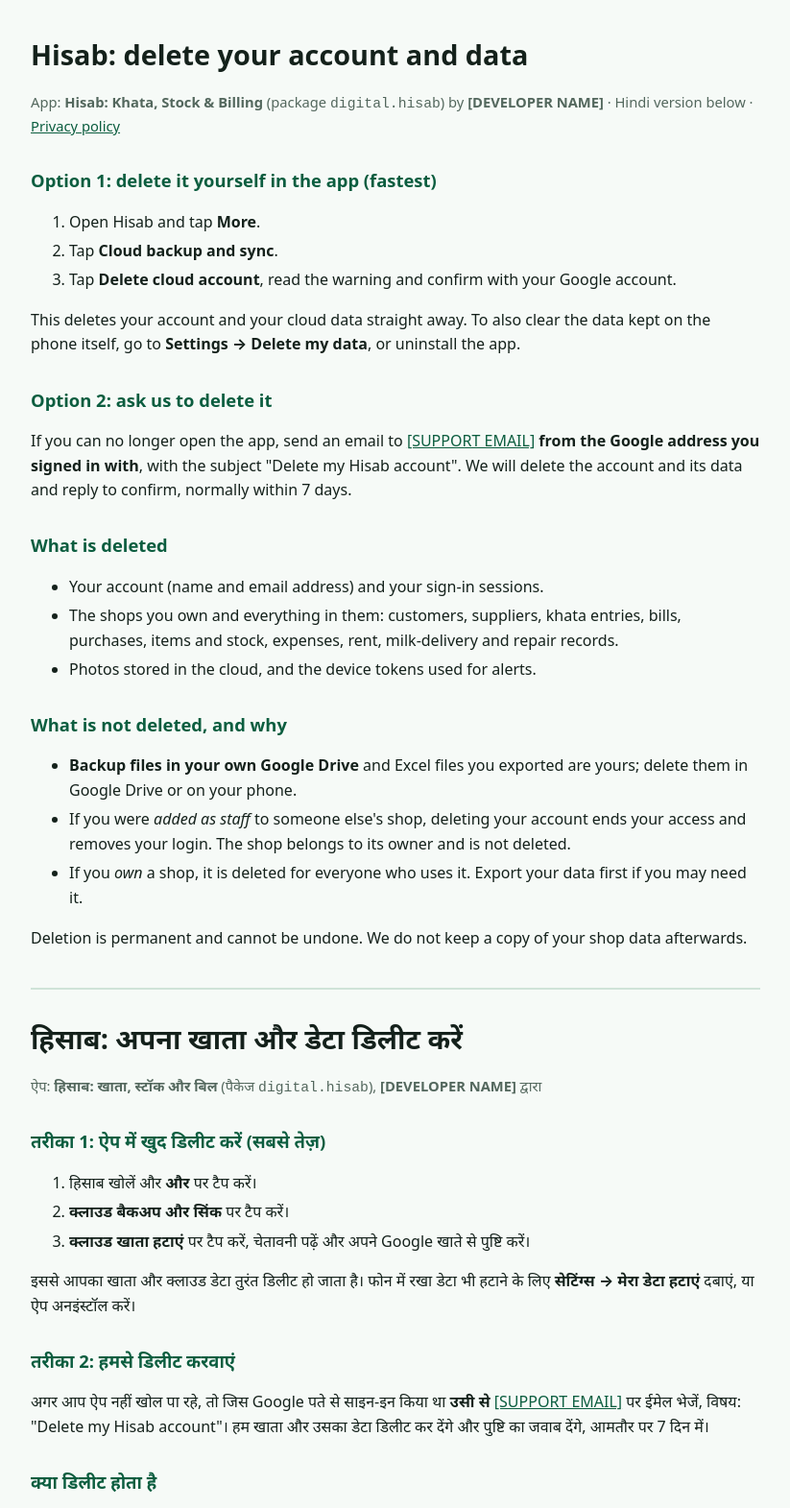
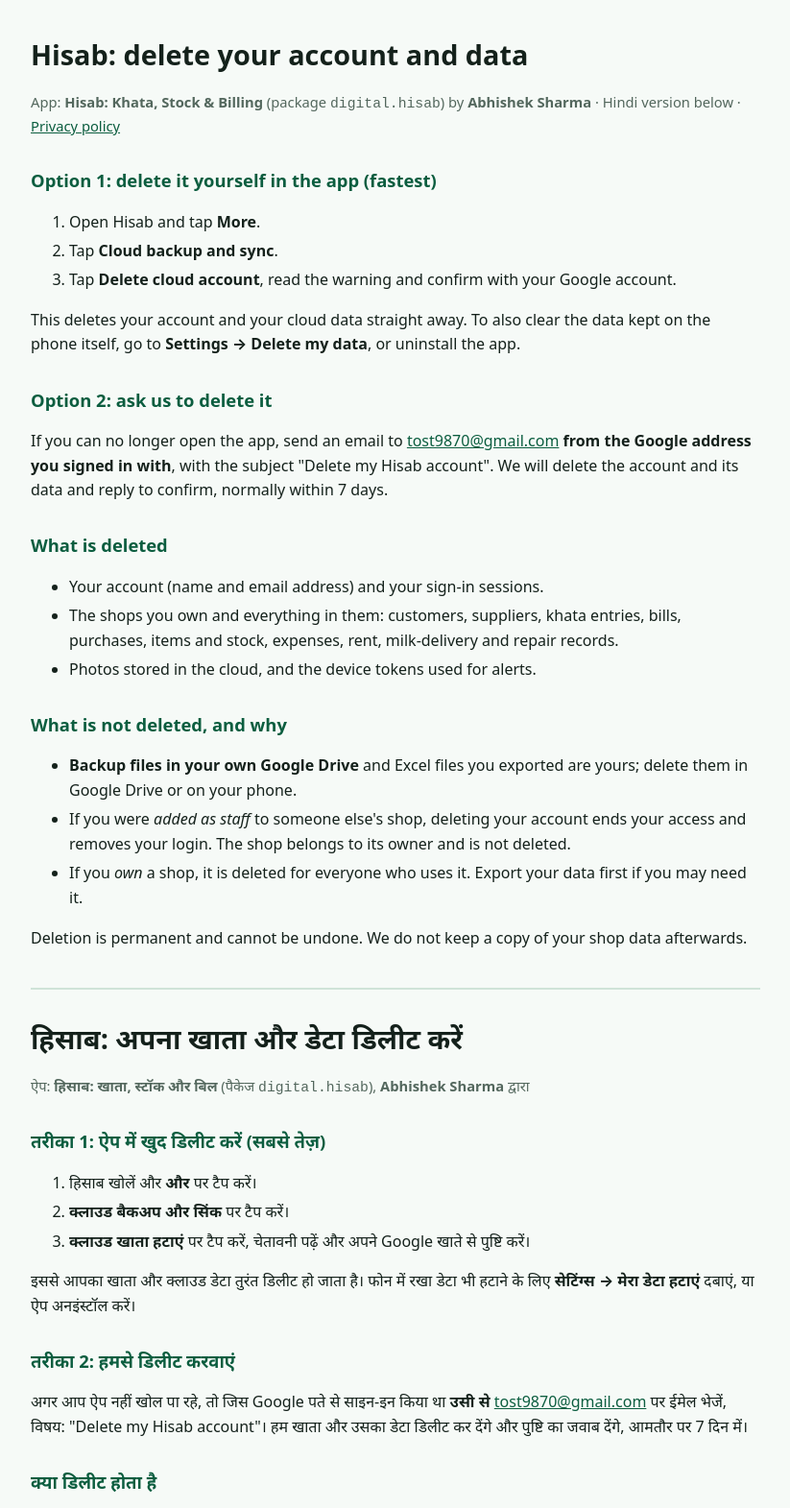
Before and after one commit to Abhishek11Sharma/hisab-privacy, a plain HTML site: page delete-account/index.html in a window 1280 px wide. Shown: the top 1571 px of the page at 96% size, without its empty margins (228-1051 px from the left). Drawn offline with Linux system fonts and the light colour scheme.

Commit message:
Fill contact details

```diff
--- a/delete-account/index.html
+++ b/delete-account/index.html
@@ -19,7 +19,7 @@
 <main>
 
 <h1>Hisab: delete your account and data</h1>
-<p class="muted">App: <strong>Hisab: Khata, Stock &amp; Billing</strong> (package <code>digital.hisab</code>) by <strong>[DEVELOPER NAME]</strong> &middot; Hindi version below &middot; <a href="../">Privacy policy</a></p>
+<p class="muted">App: <strong>Hisab: Khata, Stock &amp; Billing</strong> (package <code>digital.hisab</code>) by <strong>Abhishek Sharma</strong> &middot; Hindi version below &middot; <a href="../">Privacy policy</a></p>
 
 <h2>Option 1: delete it yourself in the app (fastest)</h2>
 <ol>
@@ -30,7 +30,7 @@
 <p>This deletes your account and your cloud data straight away. To also clear the data kept on the phone itself, go to <strong>Settings &rarr; Delete my data</strong>, or uninstall the app.</p>
 
 <h2>Option 2: ask us to delete it</h2>
-<p>If you can no longer open the app, send an email to <a href="mailto:[SUPPORT EMAIL]">[SUPPORT EMAIL]</a> <strong>from the Google address you signed in with</strong>, with the subject "Delete my Hisab account". We will delete the account and its data and reply to confirm, normally within 7 days.</p>
+<p>If you can no longer open the app, send an email to <a href="mailto:tost9870@gmail.com">tost9870@gmail.com</a> <strong>from the Google address you signed in with</strong>, with the subject "Delete my Hisab account". We will delete the account and its data and reply to confirm, normally within 7 days.</p>
 
 <h2>What is deleted</h2>
 <ul>
@@ -50,7 +50,7 @@
 
 <div class="lang" lang="hi">
 <h1>हिसाब: अपना खाता और डेटा डिलीट करें</h1>
-<p class="muted">ऐप: <strong>हिसाब: खाता, स्टॉक और बिल</strong> (पैकेज <code>digital.hisab</code>), <strong>[DEVELOPER NAME]</strong> द्वारा</p>
+<p class="muted">ऐप: <strong>हिसाब: खाता, स्टॉक और बिल</strong> (पैकेज <code>digital.hisab</code>), <strong>Abhishek Sharma</strong> द्वारा</p>
 
 <h2>तरीका 1: ऐप में खुद डिलीट करें (सबसे तेज़)</h2>
 <ol>
@@ -61,7 +61,7 @@
 <p>इससे आपका खाता और क्लाउड डेटा तुरंत डिलीट हो जाता है। फोन में रखा डेटा भी हटाने के लिए <strong>सेटिंग्स &rarr; मेरा डेटा हटाएं</strong> दबाएं, या ऐप अनइंस्टॉल करें।</p>
 
 <h2>तरीका 2: हमसे डिलीट करवाएं</h2>
-<p>अगर आप ऐप नहीं खोल पा रहे, तो जिस Google पते से साइन-इन किया था <strong>उसी से</strong> <a href="mailto:[SUPPORT EMAIL]">[SUPPORT EMAIL]</a> पर ईमेल भेजें, विषय: "Delete my Hisab account"। हम खाता और उसका डेटा डिलीट कर देंगे और पुष्टि का जवाब देंगे, आमतौर पर 7 दिन में।</p>
+<p>अगर आप ऐप नहीं खोल पा रहे, तो जिस Google पते से साइन-इन किया था <strong>उसी से</strong> <a href="mailto:tost9870@gmail.com">tost9870@gmail.com</a> पर ईमेल भेजें, विषय: "Delete my Hisab account"। हम खाता और उसका डेटा डिलीट कर देंगे और पुष्टि का जवाब देंगे, आमतौर पर 7 दिन में।</p>
 
 <h2>क्या डिलीट होता है</h2>
 <ul>
```
Also changed, not shown: index.html (+6 -6 lines).
